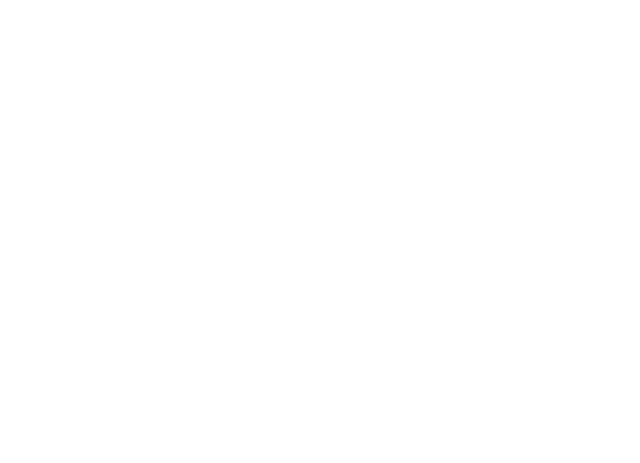
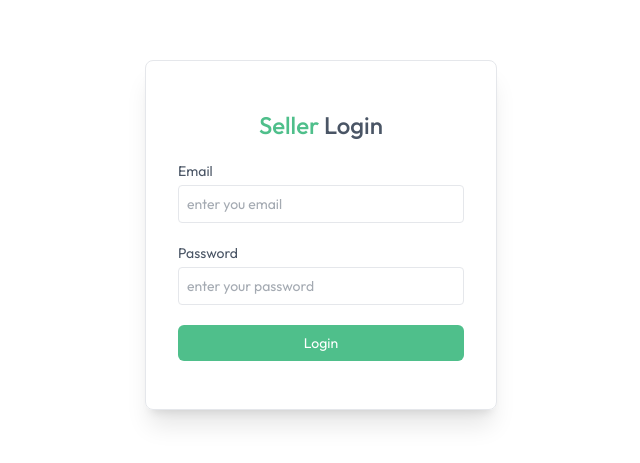
Before and after one commit to Beachhousee/GREENCART, a React (Vite) app in the folder client/: page /seller in a window 1280 px wide. Before the commit this address had no page. Shown: the part 165-628 px from the top of the page, without its empty margins (319-959 px from the left). Built offline with nearby package versions, Linux system fonts and the light colour scheme.

Commit message:
Created Seller Page

```diff
--- a/client/src/App.jsx
+++ b/client/src/App.jsx
@@ -13,12 +13,14 @@
 import Cart from "./pages/Cart";
 import AddAddress from "./pages/AddAddress";
 import MyOrders from "./pages/MyOrders";
+import SellerLogin from "./components/seller/SellerLogin";
+import SellerLayout from "./pages/seller/SellerLayout";
 
 const App = () => {
   const isSellerPath = useLocation().pathname.includes("seller");
-  const { showUserLogin } = useAppContext();
+  const { showUserLogin,isSeller } = useAppContext();
   return (
-    <div>
+    <div className="text-default min-h-screen text-gray-700 bg-white">
       {isSellerPath ? null : <NavBar></NavBar>}
       {showUserLogin ? <Login></Login> : null}
       <Toaster></Toaster>
@@ -44,12 +46,13 @@
             element={<AddAddress></AddAddress>}
           ></Route>
           <Route path="/my-orders" element={<MyOrders></MyOrders>}></Route>
+          <Route path ='/seller' element={isSeller? <SellerLayout></SellerLayout>: <SellerLogin></SellerLogin>}></Route>
         </Routes>
       </div>
 
       {!isSellerPath && <Footer></Footer>}
     </div>
   );
-};  8
+};
 
 export default App;
--- /dev/null
+++ b/client/src/components/seller/SellerLogin.jsx
@@ -0,0 +1,59 @@
+import React, { useEffect, useState } from "react";
+import { useAppContext } from "../../context/AppContext";
+
+const SellerLogin = () => {
+  const { isSeller, setIsSeller, navigate } = useAppContext();
+  const [email, setEmail] = useState("");
+  const [password, setPassword] = useState("");
+
+  const onSubmitHandler = (e) => {
+    e.preventDefault();
+    setIsSeller(true);
+  };
+
+
+
+  useEffect(() => {
+    if (isSeller) {
+      navigate("/seller");
+    }
+  }, [isSeller]);
+
+  return (
+    !isSeller && (
+      <form
+        onSubmit={onSubmitHandler}
+        className="min-h-screen flex items-center text-sm text-gray-600"
+      >
+        <div className="flex flex-col gap-5 m-auto items-start p-8 py-12 min-w-80 sm:min-w-88 rounded-lg shadow-xl border border-gray-200">
+          <p className="text-2xl font-medium m-auto">
+            <span className="text-primary">Seller</span> Login
+          </p>
+          <div className="w-full">
+            <p>Email</p>
+            <input onChange={(e)=>setEmail(e.target.value)} value={email}
+              type="email"
+              placeholder="enter you email"
+              className="border border-gray-200 rounded w-full p-2 mt-1 outline-primary"
+              required
+            />
+          </div>
+          <div className="w-full">
+            <p>Password</p>
+            <input onChange={(e)=>setPassword(e.target.value)} value={password}
+              type="password"
+              placeholder="enter your password"
+              className="border border-gray-200 rounded w-full p-2 mt-1 outline-primary"
+              required
+            />
+          </div>
+          <button className="bg-primary text-white w-full py-2 rounded-md cursor-pointer">
+            Login
+          </button>
+        </div>
+      </form>
+    )
+  );
+};
+
+export default SellerLogin;
--- /dev/null
+++ b/client/src/pages/seller/ProductList.jsx
@@ -0,0 +1,11 @@
+import React from 'react'
+
+const ProductList = () => {
+  return (
+    <div>
+
+    </div>
+  )
+}
+
+export default ProductList
--- /dev/null
+++ b/client/src/pages/seller/SellerLayout.jsx
@@ -0,0 +1,68 @@
+import { Outlet, Link, NavLink } from "react-router-dom";
+import { assets } from "../../assets/assets";
+import { useAppContext } from "../../context/AppContext";
+
+const SellerLayout = () => {
+  const { setIsSeller } = useAppContext();
+
+  const sidebarLinks = [
+    { name: "Add Product", path: "/seller", icon: assets.add_icon },
+    {
+      name: "Product List",
+      path: "/seller/product-list",
+      icon: assets.product_list_icon,
+    },
+    { name: "Orders", path: "/seller/orders", icon: assets.order_icon },
+  ];
+  const logout = () => {
+    setIsSeller(false);
+  };
+
+  return (
+    <div>
+      <div className="flex items-center justify-between px-4 md:px-8 border-b border-gray-300 py-3 bg-white">
+        <Link to="/">
+          <img
+            src={assets.logo}
+            alt="log"
+            className="cursor-pointer w-34 md:w-38"
+          />
+        </Link>
+        <div className="flex items-center gap-5 text-gray-500">
+          <p>Hi! Admin</p>
+          <button
+            onClick={logout}
+            className="border rounded-full text-sm px-4 py-1"
+          >
+            Logout
+          </button>
+        </div>
+      </div>
+
+      <div className="flex">
+        <div className="md:w-64 w-16 border-r h-[550px] text-base border-gray-300 pt-4 flex flex-col transition-all duration-300">
+          {sidebarLinks.map((item) => (
+            <NavLink
+              to={item.path}
+              key={item.name}
+              end={item.path === "/seller"}
+              className={({ isActive }) =>
+                `flex items-center py-3 px-4 gap-3 ${
+                  isActive
+                    ? "border-r-4 md:border-r-[6px] bg-primary/10 border-primary text-primary"
+                    : "hover:bg-gray-100/90 border-white"
+                }`
+              }
+            >
+              <img src={item.icon} alt="" className="w-7 h-7" />
+              <p className="md:block hidden text-center">{item.name}</p>
+            </NavLink>
+          ))}
+        </div>
+        <Outlet />
+      </div>
+    </div>
+  );
+};
+
+export default SellerLayout;
```
Also changed, not shown: client/src/pages/seller/AddProduct.jsx (added), client/src/pages/seller/Orders.jsx (added).
